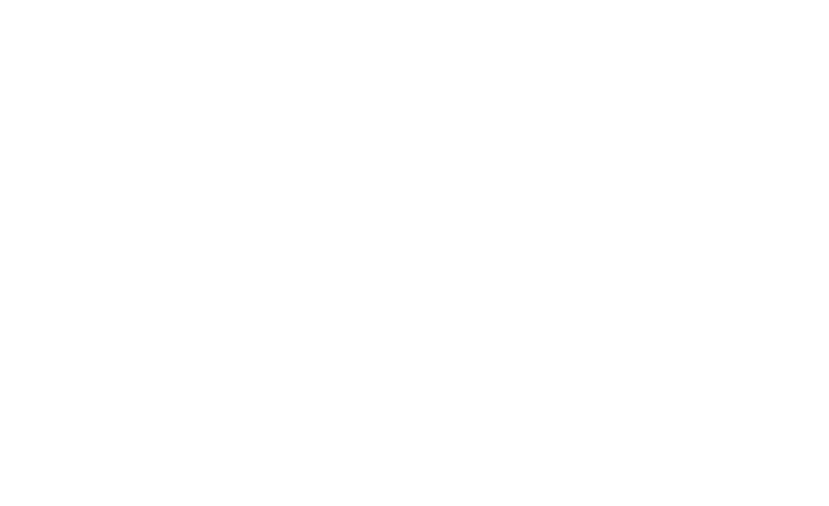
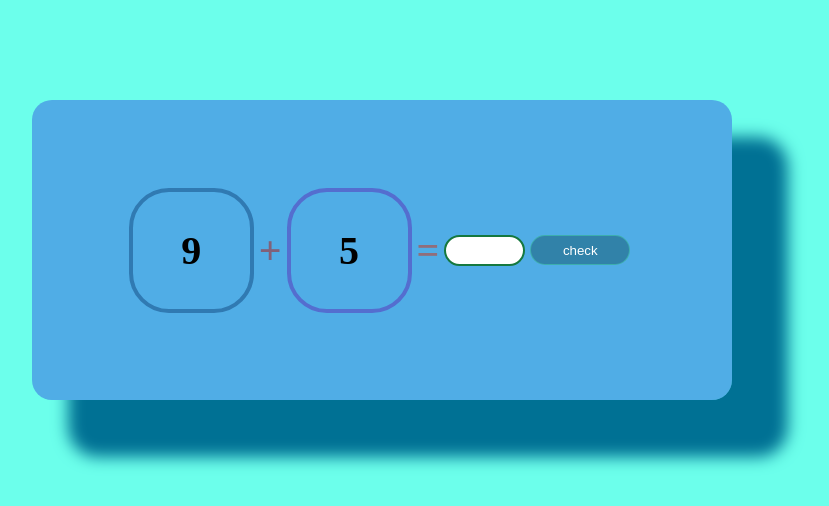
Before and after one commit to Hovo4686/JavaScript, a plain HTML site: page index.html in a window 1280 px wide. Shown: the whole page, without its empty margins (258-1087 px from the left). Drawn offline with Linux system fonts and the light colour scheme.

Commit message:
Math Game

```diff
--- /dev/null
+++ b/css/app.js/add.js
@@ -0,0 +1,105 @@
+// // Generate a random math question
+// function generateQuestion() {
+//     var num1 = Math.floor(Math.random() * 10) + 1;
+//     var num2 = Math.floor(Math.random() * 10) + 1;
+//     var operator = Math.random() < 0.5 ? '+' : '-';
+//     return num1 + ' ' + operator + ' ' + num2;
+//   }
+//   // Check if the answer is correct
+//   function checkAnswer() {
+//     var answer = document.getElementById('answer').value;
+//     var result = document.getElementById('result');
+//     var parts = document.getElementById('question').innerText.split(' ');
+//     var num1 = parseInt(parts[0]);
+//     var operator = parts[1];
+//     var num2 = parseInt(parts[2]);
+//     var expectedAnswer = operator === '+' ? num1 + num2 : num1 - num2;
+//     if (parseInt(answer) === expectedAnswer) {
+//       result.innerText = 'Correct!';
+//     } else {
+//       result.innerText = 'Incorrect!';
+//     }
+//     // Generate a new question
+//     document.getElementById('question').innerText = generateQuestion();
+//     document.getElementById('answer').value = '';
+//   }
+//   // Initialize the game
+//   function initializeGame() {
+//     // Generate the first question
+//     document.getElementById('question').innerText = generateQuestion();
+//     // Add event listener to the submit button
+//     document.getElementById('submit').addEventListener('click', checkAnswer);
+//   }
+//   // Call the initializeGame function when the page has loaded
+//   document.addEventListener('DOMContentLoaded', initializeGame);
+// ------------------
+// const problemElement = document.getElementById('problem');
+// let answer;
+// generateProblem();
+// function generateProblem() {
+//   const operand1 = Math.floor(Math.random() * 10) + 1;
+//   const operand2 = Math.floor(Math.random() * 10) + 1;
+//   answer = operand1 + operand2;
+//   problemElement.textContent = `${operand1} + ${operand2} = `;
+// }
+// const submitBtn = document.getElementById('submitBtn');
+// const answerInput = document.getElementById('answerInput');
+// const resultElement = document.getElementById('result');
+// submitBtn.addEventListener('click', checkAnswer);
+// function checkAnswer() {
+//   const userAnswer = parseInt(answerInput.value);
+//   if (userAnswer === answer) {
+//     resultElement.textContent = 'Correct!';
+//   } else {
+//     resultElement.textContent = 'Incorrect!';
+//   }
+//   answerInput.value = '';
+//   generateProblem();
+// }
+
+//---------------
+
+// const problemElement = document.getElementById('problem');
+// const answerInput = document.getElementById('answerInput');
+// const submitBtn = document.getElementById('submitBtn');
+// const resultElement = document.getElementById('result');
+// submitBtn.addEventListener('click', checkAnswer);
+// generateProblem();
+// function generateProblem() {
+//   const operand1 = Math.floor(Math.random() * 10) + 1;
+//   const operand2 = Math.floor(Math.random() * 10) + 1;
+//   const operator = Math.random() < 0.5 ? '+' : '-';
+//   let answer;
+//   if (operator === '+') {
+//     answer = operand1 + operand2;
+//   } else {
+//     answer = operand1 - operand2;
+//   }
+//   problemElement.textContent = `${operand1} ${operator} ${operand2} = `;
+//   return answer;
+// }
+// function checkAnswer() {
+//   const userAnswer = parseInt(answerInput.value);
+//   const correctAnswer = generateProblem();
+//   if (userAnswer === correctAnswer) {
+//     resultElement.textContent = 'Correct!';
+//   } else {
+//     resultElement.textContent = 'Incorrect!';
+//   }
+//   answerInput.value = '';
+// }
+
+let firstNumber = parseInt(10 * Math.random())
+  , secondNumber = parseInt(10 * Math.random())
+  , total = firstNumber + secondNumber
+  , primary = document.getElementById("primary-number");
+primary.innerHTML = `<p>${firstNumber}</p>`;
+let secondary = document.getElementById("secondary-number");
+secondary.innerHTML = `<p>${secondNumber}</p>`;
+let button = document.getElementById("btn");
+button.addEventListener("click", function() {
+    let e = document.getElementById("guess").value;
+    (e = Number(e)) === total ? (alert("Correct"),
+    window.location.reload()) : (alert("Sorry. Incorrect. The correct answer was " + total + "."),
+    window.location.reload())
+});
--- /dev/null
+++ b/css/style.less
@@ -0,0 +1,73 @@
+body {
+    background-color: rgba(0, 255, 221, 0.577);
+}
+#canvas {
+    box-sizing:border-box;
+    display: flex;
+    align-items: center;
+    justify-content: center;
+    background: rgba(34, 37, 221, 0.378);
+    width: 700px;
+    height: 300px;
+    margin: 100px auto;
+    box-shadow: 46px 47px 16px 10px rgb(0, 113, 148) ;
+    border-radius: 20px;
+    #primary-number {
+        display:flex;
+        align-items:center;
+        justify-content: center;
+        font-size: 40px;
+        font-weight: bold;
+        width: 125px;
+        height: 125px;
+        box-sizing: border-box;
+        border: solid 4px rgba(7, 58, 113, 0.443);
+        border-radius: 40px;
+    }
+    #secondary-number {
+        display:flex;
+        align-items:center;
+        justify-content: center;
+        font-size: 40px;
+        font-weight: bold;
+        width: 125px;
+        height: 125px;
+        box-sizing: border-box;
+        border: solid 4px rgba(88, 31, 179, 0.444);
+        border-radius: 40px;
+    }
+    #add {
+        font-weight: bold;
+        font-size: 40px;
+        padding: 5px;
+        color: rgba(165, 42, 42, 0.583);
+    }
+    #equal {
+        font-weight: bold;
+        font-size: 40px;
+        padding: 5px;
+        color: rgba(214, 44, 10, 0.485);
+    }
+    input {
+        border: solid 2px rgb(21, 120, 63);
+        width: 50px;
+        height: 25px;
+        padding-left: 25px;
+        border-radius: 20px;
+    }
+    #btn {
+        width: 100px;
+        height: 30px;
+        margin: 5px;
+        background: rgba(12, 79, 95, 0.45);
+        color: white;
+        border: 1px solid rgba(79, 235, 180, 0.41);
+        border-radius: 40px;
+        cursor: pointer;
+        transform: 0.5;
+        &:hover {
+            color: chartreuse;
+        }
+    }
+
+}
--- a/index.html
+++ b/index.html
@@ -4,9 +4,27 @@
     <meta charset="UTF-8">
     <meta http-equiv="X-UA-Compatible" content="IE=edge">
     <meta name="viewport" content="width=device-width, initial-scale=1.0">
+    <link rel="stylesheet" href="./css/style.css">
     <title>Document</title>
 </head>
 <body>
-
+  <!-- <h1>Math Game</h1>
+  <div id="problem"></div>
+  <input type="text" id="answerInput">
+  <button id="submitBtn">Submit</button>
+  <div id="result"></div> -->
+  <div id="canvas">
+    <div id="primary-number">7</div>
+    <div id="add">+</div>
+    <div id="secondary-number">10</div>
+    <div id="equal">=</div>
+    <div>
+        <input type="number" id="guess">
+    </div>
+    <div>
+        <button id="btn">check</button>
+    </div>
+</div>
+  <script src="./css/app.js/add.js"></script>
 </body>
 </html>
```
Also changed, not shown: css/style.css (added).
